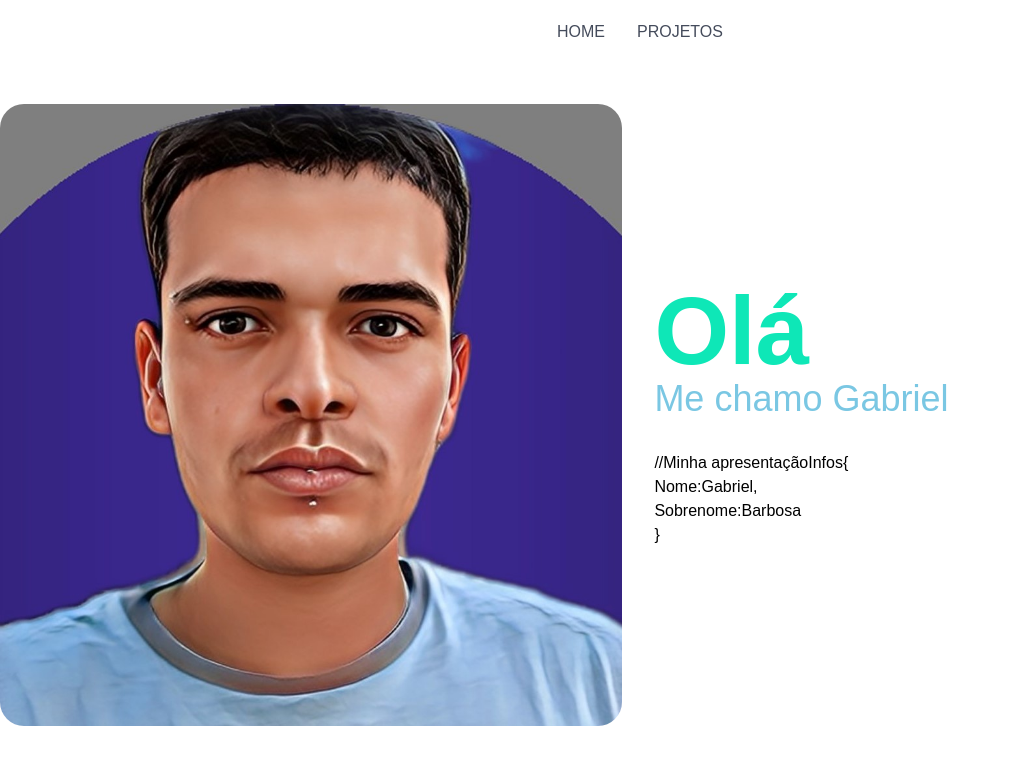
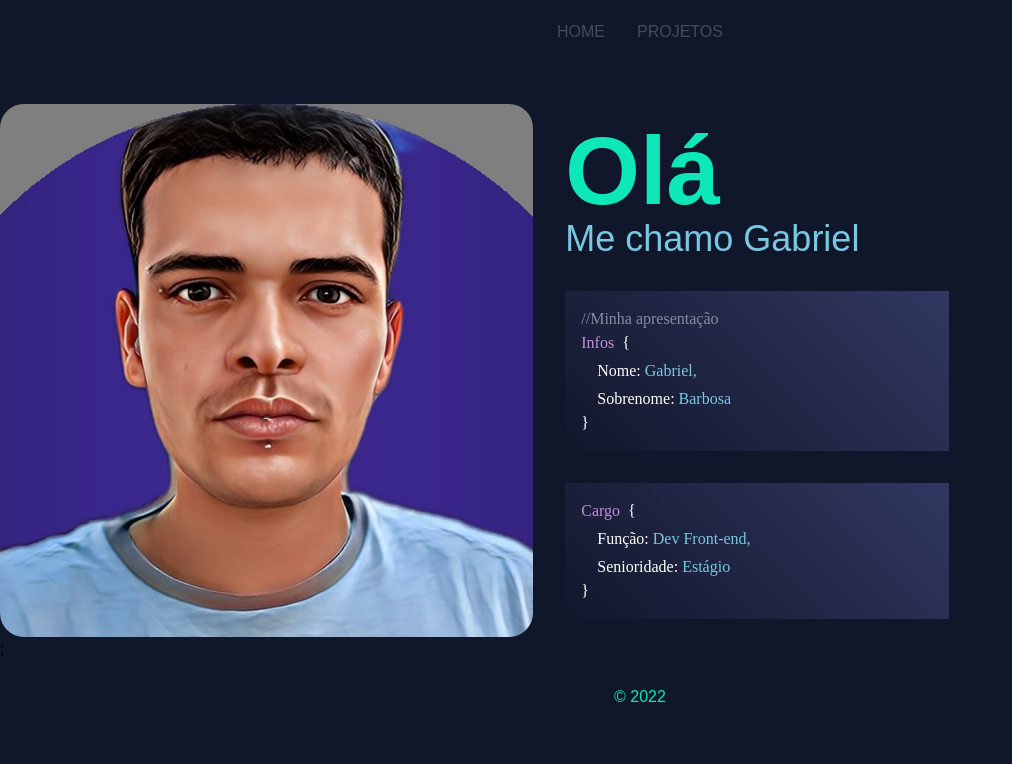
Before and after one commit to GabrielBarbosa07/Portifolio.tsx, a Next.js app: page /Home in a window 1280 px wide. Shown: the top 764 px of the page, without its empty margins (0-1012 px from the left). Built offline with nearby package versions, Linux system fonts and the light colour scheme.

Commit message:
Hero quase pronto, so falta o items-end no last child

```diff
--- /dev/null
+++ b/src/components/Footer/index.tsx
@@ -0,0 +1,7 @@
+export default function Footer(){
+    return(
+        <footer className="mt-2 py-4 static ">
+            <p className=" text-gree-200 text-center ">&copy; 2022</p>
+        </footer>
+    )
+}
--- /dev/null
+++ b/src/components/HomeHero/HeroContent.tsx
@@ -0,0 +1,47 @@
+/* eslint-disable react/jsx-no-comment-textnodes */
+
+interface Props {
+  comment?: string;
+  objName: string;
+  keyOne: string;
+  valueOne: string;
+  keyTwo: string;
+  valueTwo: string;
+  positionRight?: boolean;
+}
+
+export default function HeroContent({
+  comment,
+  objName,
+  keyOne,
+  valueOne,
+  keyTwo,
+  valueTwo,
+  positionRight,
+
+}: Props) {
+  return (
+    <main
+      key={objName}
+      className={`
+      ${positionRight ? "items-end" : "items-start"} p-4 text-white w-96 bg-gradient font-mono font-light
+      hover:brightness-125 transition-all duration-700  max-[640px]:w-full
+      `}
+    >
+        <span className="block text-gra-600">{comment}</span>
+        <span className="text-[#c38cdd] mr-2">{objName}</span>
+        {"\u007b"}
+        <div className="mt-1 ml-4">
+          {keyOne}
+          <span className="text-[#7ac7e3]"> {valueOne}</span>
+        </div>
+        <div className="mt-1 ml-4">
+          {keyTwo}
+          <span className="text-[#7ac7e3]"> {valueTwo} </span>
+          <br />
+        </div>
+        {"\u007d"}
+
+    </main>
+  );
+}
--- /dev/null
+++ b/src/components/HomeHero/HeroHeader.tsx
@@ -0,0 +1,12 @@
+export default function HeroHeader(){
+    return (
+        <section className="mb-8 w-full max-[640px]:text-center ">
+          <h1 className="text-9xl max-[1536px]:text-8xl max-[1024px]:text-5xl text-gree-200 font-semibold">
+            Olá
+          </h1>
+          <h2 className="text-5xl max-[1536px]:text-4xl max-[1024px]:text-2xl font-normal text-bl-200">
+            Me chamo Gabriel
+          </h2>
+        </section>
+    )
+}
--- a/src/components/HomeHero/index.tsx
+++ b/src/components/HomeHero/index.tsx
@@ -1,41 +1,39 @@
 /* eslint-disable react/jsx-no-comment-textnodes */
 import Image from "next/image";
 import picture from "../../assets/my-pic.jpg";
+import HeroContent from "./HeroContent";
+import HeroHeader from "./HeroHeader";
 
 export function HomeHero() {
   return (
-    <section className="max-[1536px]:w-full flex lg:flex-row max-[640px]:flex-col-reverse gap-8 items-center justify-center mt-10">
+    <section className="flex max-[1024px]:mb-28 max-[640px]:mb-1 max-[640px]:flex-col-reverse gap-8 items-center justify-center mt-10 bg-bl-900">
       <Image
         src={picture}
         alt="Minha foto"
-        className=" max-[1536px]:w-1/4 max-[1024px]:w-[25rem] rounded-3xl"
+        className="max-[1536px]:w-1/6 max-[1024px]:w-[50rem] rounded-3xl"
       />
 
-      <div className="lg:w-3/4 min-[210px]:w-full">
-        <section className="text-container mb-8 w-full max-[640px]:text-center">
-          <h1 className="text-9xl max-[1536px]:text-8xl max-[1024px]:text-5xl text-gree-200 font-semibold">
-            Olá
-          </h1>
-          <h2 className="text-6xl max-[1536px]:text-4xl max-[1024px]:text-2xl font-normal text-bl-200">
-            Me chamo Gabriel
-          </h2>
-        </section>
+      <div className=" min-[210px]:w-full">
+        <HeroHeader />
 
-        <section>
-          <div className="seila">
-            <span>//Minha apresentação</span>
-            <span>Infos</span>
-            {"\u007b"}
-            <div>
-              Nome:
-              <span>Gabriel,</span>
-            </div>
-            <div>
-              Sobrenome:
-              <span>Barbosa</span><br />
-              {"\u007d"}
-            </div>
-          </div>
+        <section className="flex flex-col max-[640px]:items-center w-full gap-8">
+          <HeroContent
+            comment="//Minha apresentação"
+            objName="Infos"
+            keyOne="Nome:"
+            valueOne="Gabriel,"
+            keyTwo="Sobrenome:"
+            valueTwo="Barbosa"
+          />
+
+          <HeroContent
+            positionRight={true}
+            objName="Cargo"
+            keyOne="Função:"
+            valueOne="Dev Front-end,"
+            keyTwo="Senioridade:"
+            valueTwo="Estágio"
+          />
         </section>
       </div>
     </section>
--- a/src/pages/Home/index.tsx
+++ b/src/pages/Home/index.tsx
@@ -1,11 +1,9 @@
-import { Header } from "../../components/Header";
 import { HomeHero } from "../../components/HomeHero";
 
 export default function HomePage() {
   return (
-    <div className="flex flex-col w-full h-full">
-      <Header />
-      <main className="container">
+    <div className="flex flex-col w-full min-h-[75%] ">
+      <main className="">
         <HomeHero />
       </main>
     </div>
--- a/src/pages/_app.tsx
+++ b/src/pages/_app.tsx
@@ -1,8 +1,16 @@
 import "../../styles/globals.css";
 import type { AppProps } from "next/app";
+import { Header } from "../components/Header";
+import Footer from "../components/Footer";
 
 function MyApp({ Component, pageProps }: AppProps) {
-  return <Component {...pageProps} />;
+  return (
+    <div className="bg-bl-900 font-normal font-sans min-h-screen min-w-[280px]">
+      <Header />
+      <Component {...pageProps} />;
+      <Footer />
+    </div>
+  );
 }
 
 export default MyApp;
--- a/src/pages/index.tsx
+++ b/src/pages/index.tsx
@@ -1,17 +1,17 @@
 import type { NextPage } from "next";
 import Head from "next/head";
 import HomePage from "./Home";
-import styles from "../../styles/Home.module.css";
 
 const Home: NextPage = () => {
   return (
-    <div className="bg-bl-900 h-screen font-normal font-sans">
-      <div className={styles.container}>
+    <div className="bg-bl-900 w-full mt-6 mx-auto max-w-[90rem] px-4">
+      <div>
         <Head>
           <title>Meu Portifólio</title>
           <meta name="description" content="Generated by create next app" />
           <link rel="icon" href="/favicon.ico" />
         </Head>
+
         <HomePage />
       </div>
     </div>
--- /dev/null
+++ b/src/pages/projetos/index.tsx
@@ -0,0 +1,12 @@
+import Head from "next/head";
+
+export default function Projetos() {
+  return (
+    <div className="min-h-full">
+      <Head>
+        <title>Projetos</title>
+      </Head>
+      <h1 className="text-white">Pagina de Projetos</h1>
+    </div>
+  );
+}
--- a/styles/Home.module.css
+++ /dev/null
@@ -1,35 +0,0 @@
-.container {
-  width: 100%;
-  margin: 0 auto;
-  max-width: 85rem;
-  padding: 0 1rem;
-  color: white;
-  background-color: rgb(17 23 43)
-}
-
-.container ul {
-  list-style: none;
-}
-
-.container a {
-  text-decoration: none;
-}
-
-.container button {
-  cursor: pointer;
-}
-@media (max-width: 1536px) {
-  .container {
-    max-width: 70rem;
-  }
-}
-@media (max-width: 1024px) {
-  .container {
-    max-width: 55rem;
-  }
-}
-@media (max-width: 768px) {
-  .container {
-    max-width: 70rem;
-  }
-}
--- a/tailwind.config.js
+++ b/tailwind.config.js
@@ -22,7 +22,9 @@ module.exports = {
         error: "#d45d5d",
       },
       fontFamily: {
-        sans: ["Montserrat", "JetBrains Mono", "sans-serif"],
+        mont: ["Montserrat"],
+        sans: ["sans-serif"],
+        mono: ["JetBrains Mono"],
       },
     },
 
```
